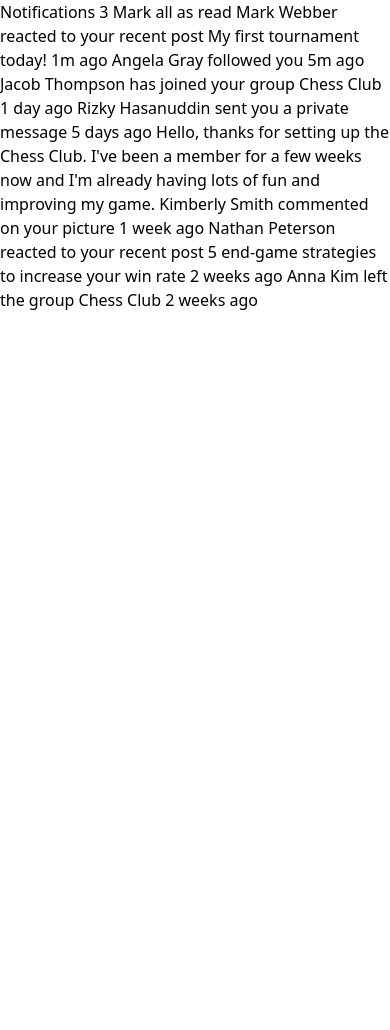
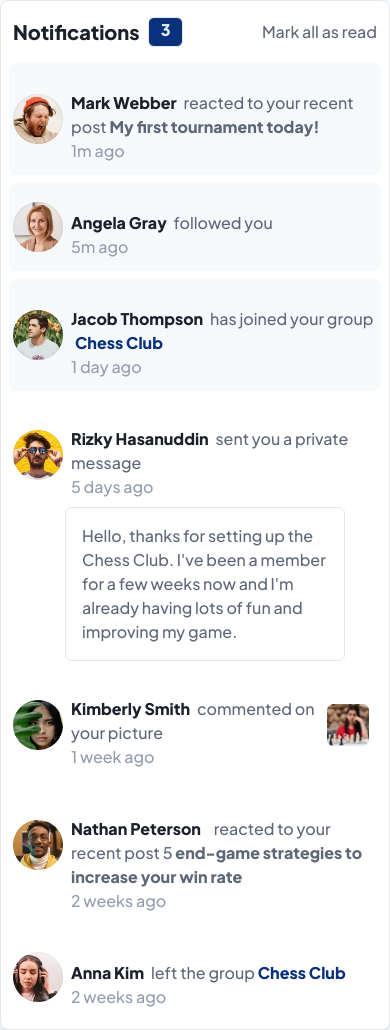
Before and after one commit to pajarmuharam14/notification-page-tailwind, a website: page index.html in a window 390 px wide. Before the commit the page ends 844 px from the top, so only its background shows below. Drawn offline with Linux system fonts and the light colour scheme.

Commit message:
done slicing design mobile and web mode

```diff
--- a/index.html
+++ b/index.html
@@ -3,12 +3,90 @@
   <head>
     <meta charset="UTF-8" />
     <meta name="viewport" content="width=device-width, initial-scale=1.0" />
+    <link rel="preconnect" href="https://fonts.googleapis.com" />
+    <link rel="preconnect" href="https://fonts.gstatic.com" crossorigin />
+    <link href="https://fonts.googleapis.com/css2?family=Plus+Jakarta+Sans:wght@500;800&display=swap" rel="stylesheet" />
     <link rel="stylesheet" href="dist/style.css" />
     <title>Frontend Mentor | Notifications page</title>
   </head>
-  <body>
-    Notifications 3 Mark all as read Mark Webber reacted to your recent post My first tournament today! 1m ago Angela Gray followed you 5m ago Jacob Thompson has joined your group Chess Club 1 day ago Rizky Hasanuddin sent you a private
-    message 5 days ago Hello, thanks for setting up the Chess Club. I've been a member for a few weeks now and I'm already having lots of fun and improving my game. Kimberly Smith commented on your picture 1 week ago Nathan Peterson reacted
-    to your recent post 5 end-game strategies to increase your win rate 2 weeks ago Anna Kim left the group Chess Club 2 weeks ago
+  <body class="font-jakarta bg-[hsl(210,60%,98%)]">
+    <main>
+      <div class="container border shadow-lg rounded-lg bg-[hsl(0,0%,100%)] md:mx-auto md:my-10 md:w-[700px]">
+        <div class="flex justify-between my-4">
+          <div class="title flex ml-3">
+            <h1 class="text-[20px] font-extrabold text-[hsl(224,21%,14%)]">Notifications</h1>
+            <span class="mx-2 font-extrabold border rounded-md px-3 text-[hsl(211,68%,94%)] bg-[hsl(219,85%,26%)]">3</span>
+          </div>
+          <p class="mr-3 text-[16px] mt-[3px] font-medium text-[hsl(219,12%,42%)] hover:text-[hsl(219,85%,26%)] cursor-pointer">Mark all as read</p>
+        </div>
+        <div class="notif">
+          <section class="unread-notif">
+            <div class="bg-[hsl(210,60%,98%)] my-2 rounded-lg flex items-center mx-2 md:mx-4 px-1 md:px-3 py-3">
+              <img class="w-[50px]" src="./assets/images/avatar-mark-webber.webp" alt="" />
+              <div class="mt-4">
+                <p class="ml-2 text-[hsl(219,12%,42%)]">
+                  <span class="font-extrabold text-[hsl(224,21%,14%)] mr-1">Mark Webber</span> reacted to your recent post
+                  <span class="font-extrabold cursor-pointer hover:text-[hsl(219,85%,26%)]">My first tournament today!</span>
+                </p>
+                <span class="time ml-2 text-[hsl(219,14%,63%)]">1m ago</span>
+              </div>
+            </div>
+            <span class="dot"></span>
+            <div class="bg-[hsl(210,60%,98%)] my-2 rounded-lg flex items-center mx-2 md:mx-4 px-1 md:px-3 py-3">
+              <img class="w-[50px]" src="./assets/images/avatar-angela-gray.webp" alt="" />
+              <div class="mt-4">
+                <p class="ml-2 text-[hsl(219,12%,42%)]"><span class="font-extrabold text-[hsl(224,21%,14%)] hover:text-[hsl(219,85%,26%)] cursor-pointer mr-1">Angela Gray</span> followed you</p>
+                <span class="time ml-2 text-[hsl(219,14%,63%)]">5m ago</span>
+              </div>
+            </div>
+            <div class="bg-[hsl(210,60%,98%)] my-2 rounded-lg flex items-center mx-2 md:mx-4 px-1 md:px-3 py-3">
+              <img class="w-[50px]" src="./assets/images/avatar-jacob-thompson.webp" alt="" />
+              <div class="mt-4">
+                <p class="ml-2 text-[hsl(219,12%,42%)]"><span class="font-extrabold text-[hsl(224,21%,14%)] mr-1">Jacob Thompson</span> has joined your group <span class="text-[hsl(219,85%,26%)] font-extrabold ml-1">Chess Club</span></p>
+                <span class="time ml-2 text-[hsl(219,14%,63%)]">1 day ago</span>
+              </div>
+            </div>
+          </section>
+          <section class="read-notif">
+            <div class="my-2 flex items-center mx-2 md:mx-4 px-1 md:px-3 py-3">
+              <img class="w-[50px]" src="./assets/images/avatar-rizky-hasanuddin.webp" alt="" />
+              <div class="mt-4">
+                <p class="ml-2 text-[hsl(219,12%,42%)]"><span class="font-extrabold text-[hsl(224,21%,14%)] mr-1">Rizky Hasanuddin</span> sent you a private message</p>
+                <span class="time ml-2 text-[hsl(219,14%,63%)]">5 days ago</span>
+              </div>
+            </div>
+            <p class="message border rounded-md text-[hsl(219,12%,42%)] w-[280px] md:w-[550px] ml-16 md:ml-20 mt-[-12px] p-4 hover:bg-[hsl(205,33%,90%)] cursor-pointer">
+              Hello, thanks for setting up the Chess Club. I've been a member for a few weeks now and I'm already having lots of fun and improving my game.
+            </p>
+            <div class="my-2 flex items-center mx-2 md:mx-4 px-1 md:px-3 py-3 md:relative">
+              <img class="w-[50px]" src="./assets/images/avatar-kimberly-smith.webp" alt="" />
+              <div class="mt-4">
+                <p class="ml-2 text-[hsl(219,12%,42%)]"><span class="font-extrabold text-[hsl(224,21%,14%)] mr-1">Kimberly Smith</span> commented on your picture</p>
+                <span class="time ml-2 text-[hsl(219,14%,63%)]">1 week ago</span>
+              </div>
+              <img class="w-[50px] mr-1 md:absolute md:right-12 cursor-pointer hover:border-2 border-[hsl(205,33%,90%)] p-1 rounded-md" src="./assets/images/image-chess.webp" alt="" />
+            </div>
+            <div class="my-2 flex items-center mx-2 md:mx-4 px-1 md:px-3 py-3">
+              <img class="w-[50px] mt-[-25px]" src="./assets/images/avatar-nathan-peterson.webp" alt="" />
+              <div class="mt-4">
+                <p class="ml-2 text-[hsl(219,12%,42%)]">
+                  <span class="font-extrabold text-[hsl(224,21%,14%)] mr-[10px]">Nathan Peterson</span> reacted to your recent post 5 <span class="font-extrabold">end-game strategies to increase your win rate</span>
+                </p>
+                <span class="time ml-2 text-[hsl(219,14%,63%)]">2 weeks ago</span>
+              </div>
+            </div>
+            <div class="my-2 flex items-center mx-2 md:mx-4 px-1 md:px-3 py-3">
+              <img class="w-[50px]" src="./assets/images/avatar-anna-kim.webp" alt="" />
+              <div class="mt-4">
+                <p class="ml-2 text-[hsl(219,12%,42%)]">
+                  <span class="font-extrabold text-[hsl(224,21%,14%)] mr-1">Anna Kim</span> left the group <span class="text-[hsl(219,85%,26%)] hover:text-[hsl(219,12%,42%)] font-extrabold cursor-pointer">Chess Club</span>
+                </p>
+                <span class="time ml-2 text-[hsl(219,14%,63%)]">2 weeks ago</span>
+              </div>
+            </div>
+          </section>
+        </div>
+      </div>
+    </main>
   </body>
 </html>
--- a/tailwind.config.js
+++ b/tailwind.config.js
@@ -2,7 +2,11 @@
 module.exports = {
   content: ["index.html"],
   theme: {
-    extend: {},
+    extend: {
+      fontFamily: {
+        jakarta: ["Plus Jakarta Sans", "sans-serif"],
+      },
+    },
   },
   plugins: [],
 };
```
Also changed, not shown: dist/style.css.
